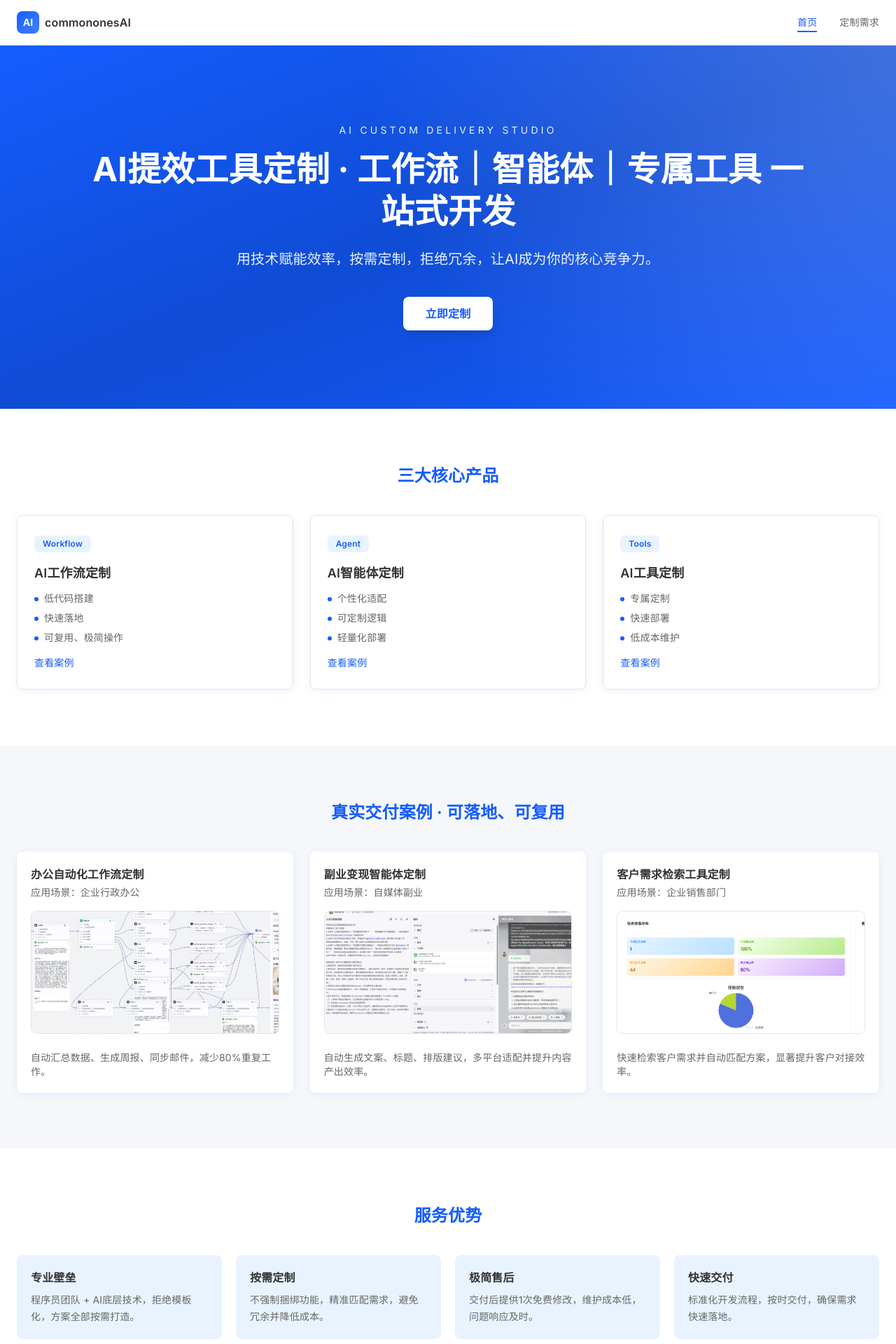
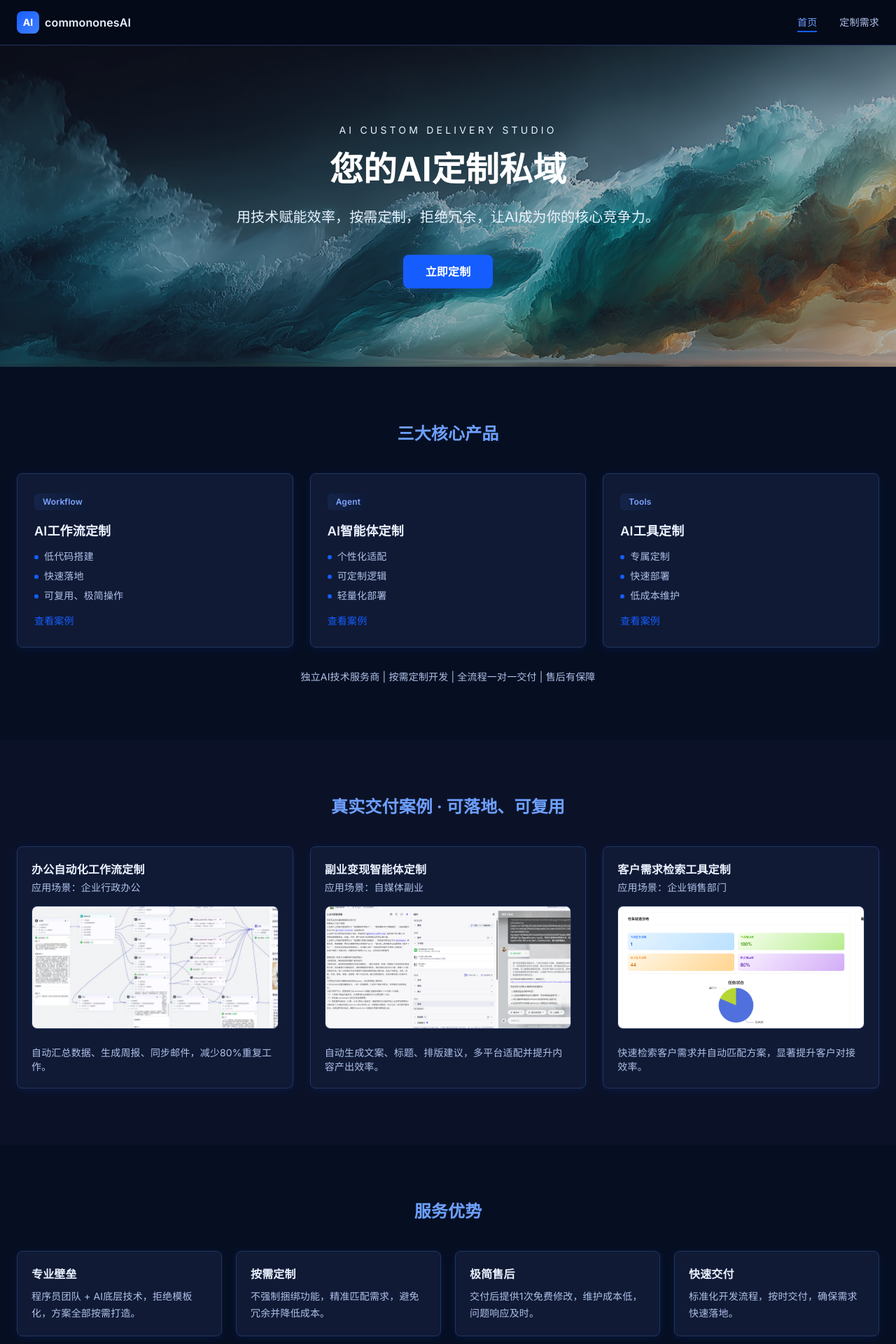
Before and after one commit to Ryanmao-fang/ai-website, a React (Vite) app: page / in a window 1280 px wide. Shown: the top 1920 px of the page at 70% size. Built offline with nearby package versions, Linux system fonts and the light colour scheme.

Commit message:
newimage

```diff
--- a/index.html
+++ b/index.html
@@ -3,11 +3,12 @@
 <head>
   <meta charset="UTF-8" />
   <meta name="viewport" content="width=device-width, initial-scale=1.0" />
-  <title>commononesAI - AI提效工具定制官网</title>
+  <title>您的AI定制私域 - AI工作流定制 | 智能体Agent定制 | 轻量化AI工具开发</title>
   <meta
     name="description"
-    content="AI提效工具定制官网：承接AI工作流、AI智能体、AI工具三类定制需求，分步评估并自动生成报价区间。"
+    content="一站式AI定制服务商，提供专属工作流搭建、智能体Agent开发、轻量化AI提效工具定制，按需开发，快速交付。"
   />
+  <meta name="keywords" content="AI工作流定制,智能体定制,AI工具定制,私人AI定制,自动化工作流开发" />
   <link rel="icon" type="image/png" href="/favicon.png" />
   <link rel="apple-touch-icon" href="/favicon.png" />
 </head>
--- a/src/app/App.tsx
+++ b/src/app/App.tsx
@@ -1,4 +1,4 @@
-import { useState } from "react";
+import { useEffect, useState } from "react";
 import Navigation from "./components/navigation";
 import Homepage from "./components/homepage";
 import CustomForm from "./components/custom-form";
@@ -7,17 +7,61 @@ type PageType = "home" | "custom";
 
 export default function App() {
   const [currentPage, setCurrentPage] = useState<PageType>("home");
+  const [showLeavePrompt, setShowLeavePrompt] = useState<boolean>(false);
 
   const handleNavigate = (page: PageType) => {
     setCurrentPage(page);
     window.scrollTo({ top: 0, behavior: "smooth" });
   };
 
+  useEffect(() => {
+    const onMouseLeave = (event: MouseEvent) => {
+      if (event.clientY <= 0) {
+        setShowLeavePrompt(true);
+      }
+    };
+    document.addEventListener("mouseleave", onMouseLeave);
+    return () => document.removeEventListener("mouseleave", onMouseLeave);
+  }, []);
+
   return (
-    <div className="min-h-screen bg-white text-[#333333]">
+    <div className="min-h-screen bg-[#060B1A] text-[#EAF1FF]">
       <Navigation currentPage={currentPage} onNavigate={handleNavigate} />
       {"home" === currentPage && <Homepage onNavigate={handleNavigate} />}
       {"custom" === currentPage && <CustomForm onNavigate={handleNavigate} />}
+      <button
+        className="fixed bottom-4 right-4 z-40 rounded-full bg-[#165DFF] px-4 py-3 text-xs font-semibold text-white shadow-[0_2px_12px_rgba(22,93,255,0.3)] md:hidden"
+        onClick={() => handleNavigate("custom")}
+      >
+        添加微信咨询
+      </button>
+      {showLeavePrompt && (
+        <div className="fixed inset-0 z-50 flex items-center justify-center bg-black/45 px-4">
+          <div className="w-full max-w-md rounded-xl border border-[#22345F] bg-[#101A35] p-6 shadow-[0_6px_20px_rgba(22,93,255,0.25)]">
+            <h3 className="text-lg font-semibold text-[#EAF1FF]">离开前提示</h3>
+            <p className="mt-2 text-sm text-[#AFC0E8]">
+              定制需求已生成预估报价，添加微信即可解锁专属定制方案。
+            </p>
+            <div className="mt-5 flex items-center justify-end gap-3">
+              <button
+                className="rounded-lg border border-[#22345F] px-3 py-2 text-sm text-[#AFC0E8]"
+                onClick={() => setShowLeavePrompt(false)}
+              >
+                继续浏览
+              </button>
+              <button
+                className="rounded-lg bg-[#165DFF] px-3 py-2 text-sm text-white"
+                onClick={() => {
+                  setShowLeavePrompt(false);
+                  handleNavigate("custom");
+                }}
+              >
+                添加微信
+              </button>
+            </div>
+          </div>
+        </div>
+      )}
     </div>
   );
 }
--- a/src/app/components/homepage.tsx
+++ b/src/app/components/homepage.tsx
@@ -1,4 +1,5 @@
-import { useMemo, useState } from "react";
+import { useEffect, useMemo, useState } from "react";
+import { SITE_CONFIG } from "../../config/siteConfig";
 
 interface HomepageProps {
   onNavigate: (page: "custom") => void;
@@ -108,51 +109,109 @@ const faqs = [
   },
 ];
 
+function sectionClass(visible: boolean) {
+  return `transition-all duration-700 ${visible ? "translate-y-0 opacity-100" : "translate-y-6 opacity-0"}`;
+}
+
 export default function Homepage({ onNavigate }: HomepageProps) {
   const [expandedFaq, setExpandedFaq] = useState<number | null>(null);
   const [previewImage, setPreviewImage] = useState<string | null>(null);
   const [brokenImages, setBrokenImages] = useState<Record<string, boolean>>({});
+  const [heroBgFailed, setHeroBgFailed] = useState<boolean>(false);
+  const [qrcodeFallback, setQrcodeFallback] = useState<boolean>(false);
+  const [parallaxY, setParallaxY] = useState<number>(0);
+  const [visibleSectionMap, setVisibleSectionMap] = useState<Record<string, boolean>>({
+    services: true,
+  });
 
-  const heroGradient = useMemo(
-    () => "bg-gradient-to-br from-[#165DFF] via-[#0F4CD5] to-[#165DFF]",
-    []
+  useEffect(() => {
+    const onScroll = () => {
+      setParallaxY(Math.min(140, window.scrollY * 0.2));
+    };
+    window.addEventListener("scroll", onScroll);
+    return () => window.removeEventListener("scroll", onScroll);
+  }, []);
+
+  useEffect(() => {
+    const observer = new IntersectionObserver(
+      (entries) => {
+        entries.forEach((entry) => {
+          if (entry.isIntersecting) {
+            setVisibleSectionMap((prev) => ({ ...prev, [entry.target.id]: true }));
+          }
+        });
+      },
+      { threshold: 0.2 }
+    );
+    const ids = ["services", "cases", "strengths", "flow", "faq"];
+    ids.forEach((id) => {
+      const node = document.getElementById(id);
+      if (node) {
+        observer.observe(node);
+      }
+    });
+    return () => observer.disconnect();
+  }, []);
+
+  const heroBackgroundStyle = useMemo(
+    () =>
+      heroBgFailed
+        ? undefined
+        : {
+            backgroundImage: `url(${SITE_CONFIG.heroBackgroundImage})`,
+            backgroundPosition: `center ${-parallaxY}px`,
+            backgroundSize: "cover",
+            backgroundRepeat: "no-repeat",
+          },
+    [heroBgFailed, parallaxY]
   );
 
   return (
-    <div className="pt-16">
-      <section className={`relative overflow-hidden px-4 py-28 text-center text-white md:px-6 ${heroGradient}`}>
-        <div className="absolute inset-0 bg-[radial-gradient(circle_at_top_right,_rgba(255,255,255,0.2),_transparent_55%)]" />
+    <div className="bg-[#060B1A] pt-16">
+      <section
+        className={`relative overflow-hidden px-4 py-28 text-center text-white md:px-6 ${
+          heroBgFailed ? "bg-gradient-to-br from-[#165DFF] via-[#0F4CD5] to-[#165DFF]" : ""
+        }`}
+        style={heroBackgroundStyle}
+      >
+        {!heroBgFailed && (
+          <img
+            src={SITE_CONFIG.heroBackgroundImage}
+            alt="Hero背景图"
+            className="hidden"
+            onError={() => setHeroBgFailed(true)}
+          />
+        )}
+        <div className="absolute inset-0 bg-[rgba(10,20,40,0.35)]" />
         <div className="relative mx-auto max-w-5xl">
           <p className="text-sm uppercase tracking-[0.3em] text-[#E8F3FF]">AI Custom Delivery Studio</p>
-          <h1 className="mt-4 text-3xl font-bold leading-tight md:text-5xl">
-            AI提效工具定制 · 工作流｜智能体｜专属工具 一站式开发
-          </h1>
+          <h1 className="mt-4 text-3xl font-bold leading-tight md:text-5xl">{SITE_CONFIG.brandTitle}</h1>
           <p className="mx-auto mt-6 max-w-3xl text-base text-[#E8F3FF] md:text-xl">
             用技术赋能效率，按需定制，拒绝冗余，让AI成为你的核心竞争力。
           </p>
           <button
             onClick={() => onNavigate("custom")}
-            className="mt-10 rounded-lg bg-white px-8 py-3 text-base font-semibold text-[#165DFF] shadow-lg transition hover:-translate-y-0.5 hover:shadow-xl"
+            className="mt-10 rounded-lg bg-[#165DFF] px-8 py-3 text-base font-semibold text-white shadow-[0_2px_12px_rgba(22,93,255,0.2)] transition-all duration-300 hover:scale-[1.02] hover:bg-[#0F4CD5] hover:shadow-[0_6px_20px_rgba(22,93,255,0.3)]"
           >
             立即定制
           </button>
         </div>
       </section>
 
-      <section className="bg-white px-4 py-20 md:px-6">
+      <section id="services" className={`bg-[#060F22] px-4 py-20 md:px-6 ${sectionClass(!!visibleSectionMap.services)}`}>
         <div className="mx-auto max-w-7xl">
-          <h2 className="text-center text-2xl font-bold text-[#165DFF]">三大核心产品</h2>
+          <h2 className="text-center text-2xl font-bold text-[#6EA0FF]">三大核心产品</h2>
           <div className="mt-10 grid gap-6 md:grid-cols-3">
             {serviceCards.map((service) => (
               <article
                 key={service.name}
-                className="rounded-lg border border-[#E0E6ED] bg-white p-6 shadow-[0_2px_12px_rgba(22,93,255,0.08)] transition hover:-translate-y-1 hover:shadow-[0_6px_20px_rgba(22,93,255,0.12)]"
+                className="rounded-lg border border-[#22345F] bg-[#101A35] p-6 shadow-[0_2px_12px_rgba(22,93,255,0.12)] transition-all duration-300 hover:-translate-y-0.5 hover:shadow-[0_6px_20px_rgba(22,93,255,0.2)]"
               >
-                <div className="mb-4 inline-flex rounded-md bg-[#E8F3FF] px-3 py-1 text-xs font-semibold text-[#165DFF]">
+                <div className="mb-4 inline-flex rounded-md bg-gradient-to-r from-[#142449] to-[#0E1935] px-3 py-1 text-xs font-semibold text-[#7EA5FF]">
                   {service.icon}
                 </div>
                 <h3 className="text-lg font-semibold">{service.name}</h3>
-                <ul className="mt-3 space-y-2 text-sm text-[#666666]">
+                <ul className="mt-3 space-y-2 text-sm text-[#AFC0E8]">
                   {service.advantages.map((item) => (
                     <li key={item} className="flex items-start gap-2">
                       <span className="mt-2 h-1.5 w-1.5 rounded-full bg-[#165DFF]" />
@@ -166,20 +225,23 @@ export default function Homepage({ onNavigate }: HomepageProps) {
               </article>
             ))}
           </div>
+          <p className="mt-8 text-center text-sm text-[#AFC0E8]">
+            独立AI技术服务商 | 按需定制开发 | 全流程一对一交付 | 售后有保障
+          </p>
         </div>
       </section>
 
-      <section id="cases" className="bg-[#F5F7FA] px-4 py-20 md:px-6">
+      <section id="cases" className={`bg-[#0B1228] px-4 py-20 md:px-6 ${sectionClass(!!visibleSectionMap.cases)}`}>
         <div className="mx-auto max-w-7xl">
-          <h2 className="text-center text-2xl font-bold text-[#165DFF]">真实交付案例 · 可落地、可复用</h2>
+          <h2 className="text-center text-2xl font-bold text-[#6EA0FF]">真实交付案例 · 可落地、可复用</h2>
           <div className="mt-10 grid gap-6 md:grid-cols-3">
             {cases.map((caseItem) => (
               <article
                 key={caseItem.name}
-                className="rounded-lg bg-white p-5 shadow-[0_2px_12px_rgba(22,93,255,0.08)] transition hover:-translate-y-1 hover:shadow-[0_6px_20px_rgba(22,93,255,0.12)]"
+                className="rounded-lg border border-[#22345F] bg-[#101A35] p-5 shadow-[0_2px_12px_rgba(22,93,255,0.12)] transition-all duration-300 hover:-translate-y-0.5 hover:shadow-[0_6px_20px_rgba(22,93,255,0.2)]"
               >
-                <h3 className="text-base font-semibold text-[#333333]">{caseItem.name}</h3>
-                <p className="mt-1 text-sm text-[#666666]">应用场景：{caseItem.scenario}</p>
+                <h3 className="text-base font-semibold text-[#EAF1FF]">{caseItem.name}</h3>
+                <p className="mt-1 text-sm text-[#AFC0E8]">应用场景：{caseItem.scenario}</p>
                 <button
                   className="mt-4 w-full"
                   onClick={() =>
@@ -188,8 +250,9 @@ export default function Homepage({ onNavigate }: HomepageProps) {
                 >
                   <img
                     src={brokenImages[caseItem.name] ? caseItem.fallbackImage : caseItem.image}
-                    alt={caseItem.name}
-                    className="h-44 w-full rounded-lg border border-[#E0E6ED] object-cover"
+                    alt={`${caseItem.name}案例图`}
+                    loading="lazy"
+                    className="h-44 w-full rounded-lg border border-[#22345F] object-cover"
                     onError={() =>
                       setBrokenImages((prev) => ({
                         ...prev,
@@ -198,84 +261,92 @@ export default function Homepage({ onNavigate }: HomepageProps) {
                     }
                   />
                 </button>
-                <p className="mt-4 text-sm text-[#666666]">{caseItem.highlight}</p>
+                <p className="mt-4 text-sm text-[#AFC0E8]">{caseItem.highlight}</p>
               </article>
             ))}
           </div>
         </div>
       </section>
 
-      <section className="bg-white px-4 py-20 md:px-6">
+      <section id="strengths" className={`bg-[#060F22] px-4 py-20 md:px-6 ${sectionClass(!!visibleSectionMap.strengths)}`}>
         <div className="mx-auto max-w-7xl">
-          <h2 className="text-center text-2xl font-bold text-[#165DFF]">服务优势</h2>
+          <h2 className="text-center text-2xl font-bold text-[#6EA0FF]">服务优势</h2>
           <div className="mt-10 grid gap-5 sm:grid-cols-2 lg:grid-cols-4">
             {strengths.map((item) => (
-              <article key={item.title} className="rounded-lg bg-[#E8F3FF] p-5">
+              <article key={item.title} className="rounded-lg border border-[#22345F] bg-[#101A35] p-5 shadow-[0_2px_12px_rgba(22,93,255,0.12)]">
                 <h3 className="text-base font-semibold">{item.title}</h3>
-                <p className="mt-2 text-sm leading-6 text-[#666666]">{item.desc}</p>
+                <p className="mt-2 text-sm leading-6 text-[#AFC0E8]">{item.desc}</p>
               </article>
             ))}
           </div>
         </div>
       </section>
 
-      <section className="bg-[#F5F7FA] px-4 py-20 md:px-6">
+      <section id="flow" className={`bg-[#0B1228] px-4 py-20 md:px-6 ${sectionClass(!!visibleSectionMap.flow)}`}>
         <div className="mx-auto max-w-7xl">
-          <h2 className="text-center text-2xl font-bold text-[#165DFF]">交付流程</h2>
+          <h2 className="text-center text-2xl font-bold text-[#6EA0FF]">交付流程</h2>
           <div className="mt-10 grid gap-4 md:grid-cols-5">
             {deliverSteps.map((step, index) => (
-              <article key={step} className="rounded-lg bg-white p-5 text-center">
+              <article key={step} className="rounded-lg border border-[#22345F] bg-[#101A35] p-5 text-center shadow-[0_2px_12px_rgba(22,93,255,0.12)]">
                 <div className="mx-auto flex h-10 w-10 items-center justify-center rounded-full bg-[#165DFF] font-semibold text-white">
                   {index + 1}
                 </div>
-                <p className="mt-3 text-sm leading-6 text-[#666666]">{step}</p>
+                <p className="mt-3 text-sm leading-6 text-[#AFC0E8]">{step}</p>
               </article>
             ))}
           </div>
         </div>
       </section>
 
-      <section className="bg-white px-4 py-20 md:px-6">
+      <section id="faq" className={`bg-[#060F22] px-4 py-20 md:px-6 ${sectionClass(!!visibleSectionMap.faq)}`}>
         <div className="mx-auto max-w-4xl">
-          <h2 className="text-center text-2xl font-bold text-[#165DFF]">常见问题</h2>
-          <div className="mt-8 divide-y divide-[#E0E6ED] rounded-lg border border-[#E0E6ED]">
+          <h2 className="text-center text-2xl font-bold text-[#6EA0FF]">常见问题</h2>
+          <div className="mt-8 divide-y divide-[#22345F] rounded-lg border border-[#22345F] bg-[#101A35]">
             {faqs.map((faq, index) => {
               const isOpen = expandedFaq === index;
               return (
                 <div key={faq.q}>
                   <button
-                    className="flex w-full items-center justify-between px-5 py-4 text-left"
+                    className="flex w-full items-center justify-between px-5 py-4 text-left transition-all duration-300 hover:bg-[#142449]"
                     onClick={() => setExpandedFaq(isOpen ? null : index)}
                   >
                     <span className="text-sm font-semibold text-[#165DFF]">{faq.q}</span>
-                    <span className="text-[#165DFF]">{isOpen ? "-" : "+"}</span>
+                    <span
+                      className={`text-[#165DFF] transition-transform duration-300 ${isOpen ? "rotate-180" : "rotate-0"}`}
+                    >
+                      ⌄
+                    </span>
                   </button>
-                  {isOpen && <p className="px-5 pb-4 text-sm leading-6 text-[#666666]">{faq.a}</p>}
+                  {isOpen && <p className="px-5 pb-4 text-sm leading-6 text-[#AFC0E8]">{faq.a}</p>}
                 </div>
               );
             })}
           </div>
+          <p className="mt-6 text-center text-sm text-[#AFC0E8]">
+            独立AI技术服务商 | 按需定制开发 | 全流程一对一交付 | 售后有保障
+          </p>
         </div>
       </section>
 
-      <footer className="bg-[#165DFF] px-4 py-14 text-center text-white md:px-6">
+      <footer className="border-t border-[#22345F] bg-[#060B1A] px-4 py-14 text-center text-white md:px-6">
         <div className="mx-auto max-w-4xl">
           <img
-            src="/assets/Image/qrcode.png"
+            src={qrcodeFallback ? "/assets/wechat-qr-placeholder.svg" : SITE_CONFIG.wechatQrImage}
             alt="微信二维码"
-            className="mx-auto h-28 w-28 rounded-lg border border-white/40 bg-white p-1"
-            onError={(event) => {
-              const target = event.currentTarget;
-              target.src = "/assets/wechat-qr-placeholder.svg";
-            }}
+            loading="lazy"
+            className="mx-auto h-28 w-28 rounded-lg border border-[#22345F] bg-[#101A35] p-1"
+            onError={() => setQrcodeFallback(true)}
           />
-          <p className="mt-3 text-sm text-[#E8F3FF]">联系方式：微信（二维码图片）</p>
-          <p className="mt-4 text-sm">版权所有 © 2026 AI提效工具定制 保留所有权利</p>
+          <p className="mt-3 text-sm text-[#E8F3FF]">{SITE_CONFIG.leadIntro}</p>
+          <p className="mt-4 text-sm text-[#EAF1FF]">版权所有 © 2026 AI提效工具定制 保留所有权利</p>
           <p className="mt-1 text-sm text-[#E8F3FF]">
             域名：
-            <a href="https://www.commononesai.cn/" className="underline underline-offset-2" target="_blank" rel="noreferrer">
-              https://www.commononesai.cn/
+            <a href={SITE_CONFIG.domainUrl} className="underline underline-offset-2" target="_blank" rel="noreferrer">
+              {SITE_CONFIG.domainUrl}
             </a>
+          </p>
+          <p className="mt-2 text-xs text-[#DCE6FA]">
+            本站仅提供定制需求收集服务，不提供在线AI生成、模型调用服务；所有定制内容均合规商用，恪守数据隐私与版权规范。
           </p>
         </div>
       </footer>
--- a/src/app/components/navigation.tsx
+++ b/src/app/components/navigation.tsx
@@ -7,19 +7,19 @@ interface NavigationProps {
 
 export default function Navigation({ currentPage, onNavigate }: NavigationProps) {
   return (
-    <nav className="fixed inset-x-0 top-0 z-50 border-b border-[#E0E6ED] bg-white/90 backdrop-blur">
+    <nav className="fixed inset-x-0 top-0 z-50 border-b border-[#22345F] bg-[#060B1A]/90 backdrop-blur">
       <div className="mx-auto flex h-16 w-full max-w-7xl items-center justify-between px-4 md:px-6">
         <button className="flex items-center gap-2" onClick={() => onNavigate("home")}>
           <span className="flex h-8 w-8 items-center justify-center rounded-lg bg-gradient-to-br from-[#165DFF] to-[#4080FF] text-sm font-bold text-white">
             AI
           </span>
-          <span className="text-sm font-semibold text-[#333333] md:text-base">commononesAI</span>
+          <span className="text-sm font-semibold text-[#EAF1FF] md:text-base">commononesAI</span>
         </button>
         <div className="flex items-center gap-6 md:gap-8">
           <button
             onClick={() => onNavigate("home")}
             className={`relative text-sm transition-colors duration-300 ${
-              "home" === currentPage ? "text-[#165DFF]" : "text-[#666666] hover:text-[#165DFF]"
+              "home" === currentPage ? "text-[#6EA0FF]" : "text-[#AFC0E8] hover:text-[#6EA0FF]"
             }`}
           >
             首页
@@ -28,7 +28,7 @@ export default function Navigation({ currentPage, onNavigate }: NavigationProps)
           <button
             onClick={() => onNavigate("custom")}
             className={`relative text-sm transition-colors duration-300 ${
-              "custom" === currentPage ? "text-[#165DFF]" : "text-[#666666] hover:text-[#165DFF]"
+              "custom" === currentPage ? "text-[#6EA0FF]" : "text-[#AFC0E8] hover:text-[#6EA0FF]"
             }`}
           >
             定制需求
--- /dev/null
+++ b/src/config/siteConfig.ts
@@ -0,0 +1,44 @@
+export const SITE_CONFIG = {
+  brandTitle: "您的AI定制私域",
+  domainUrl: "https://www.commononesai.cn/",
+  heroBackgroundImage:
+    "/assets/Image/ryanmao_917_abstract_fluid_art_oil_painting_texture_soft_diff_e50abdf2-050e-4654-9cbc-87bc59746736_1.png",
+  wechatQrImage: "/assets/Image/qrcode.png",
+  leadIntro:
+    "添加私人微信 | 一对一需求对接 | 精准定稿报价 | 定制方案全程服务",
+  pricing: {
+    minFloor: 800,
+    maxCeil: 22000,
+    baseByType: {
+      workflow: { min: 200, max: 1000 },
+      agent: { min: 500, max: 4000 },
+      tool: { min: 500, max: 8000 },
+    },
+    scenarioMultiplier: {
+      personal: 1,
+      "side-hustle": 1.2,
+      enterprise: 1.5,
+    },
+    complexityMultiplier: {
+      simple: 1,
+      standard: 1.3,
+      full: 1.8,
+    },
+    timelineMultiplier: {
+      "3days": 1.5,
+      "7days": 1,
+      "15days": 0.8,
+    },
+  },
+} as const;
+
+export function clampPrice(min: number, max: number) {
+  const floor = SITE_CONFIG.pricing.minFloor;
+  const ceil = SITE_CONFIG.pricing.maxCeil;
+  const nextMin = Math.max(floor, Math.min(ceil, min));
+  const nextMax = Math.max(floor, Math.min(ceil, max));
+  return {
+    min: Math.min(nextMin, nextMax),
+    max: Math.max(nextMin, nextMax),
+  };
+}
--- a/src/styles/theme.css
+++ b/src/styles/theme.css
@@ -2,20 +2,20 @@
 
 :root {
   --font-size: 16px;
-  --background: #ffffff;
-  --foreground: #333333;
-  --card: #ffffff;
-  --card-foreground: #333333;
+  --background: #060b1a;
+  --foreground: #eaf1ff;
+  --card: #101a35;
+  --card-foreground: #eaf1ff;
   --primary: #165dff;
   --primary-foreground: #ffffff;
-  --secondary: #f5f7fa;
-  --secondary-foreground: #666666;
-  --muted: #f5f7fa;
-  --muted-foreground: #666666;
-  --accent: #e8f3ff;
-  --accent-foreground: #165dff;
-  --border: #e0e6ed;
-  --input: #e0e6ed;
+  --secondary: #0b1228;
+  --secondary-foreground: #b9c8eb;
+  --muted: #0d1630;
+  --muted-foreground: #9cb0dc;
+  --accent: #142449;
+  --accent-foreground: #7ea5ff;
+  --border: #22345f;
+  --input: #22345f;
   --ring: #165dff;
   --radius: 0.5rem;
 }
```
Also changed, not shown: src/app/components/custom-form.tsx (+160 -162 lines), public/assets/Image/README.txt (added), public/assets/Image/ryanmao_917_abstract_fluid_art_oil_painting_texture_soft_diff_e50abdf2-050e-4654-9cbc-87bc59746736_1.png (added), 10 other files (tests, documents, lock files or other folders).
